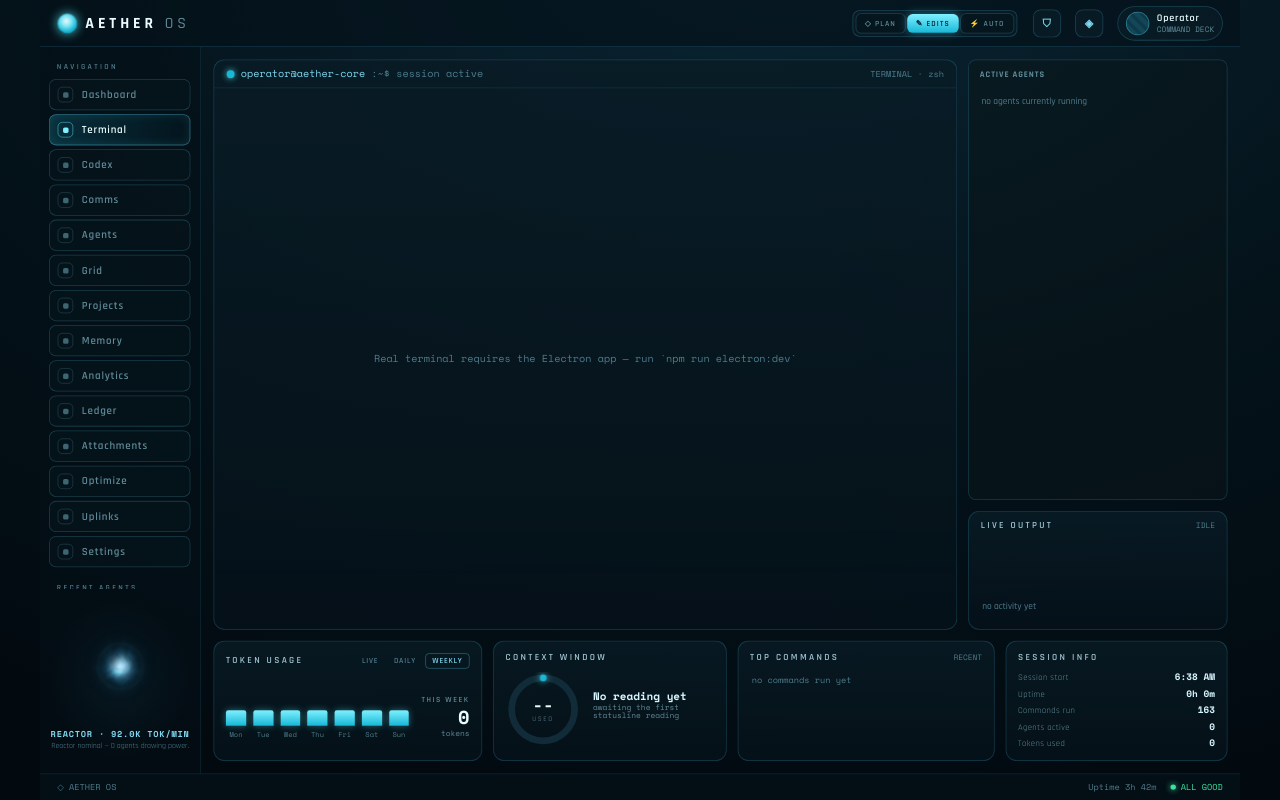
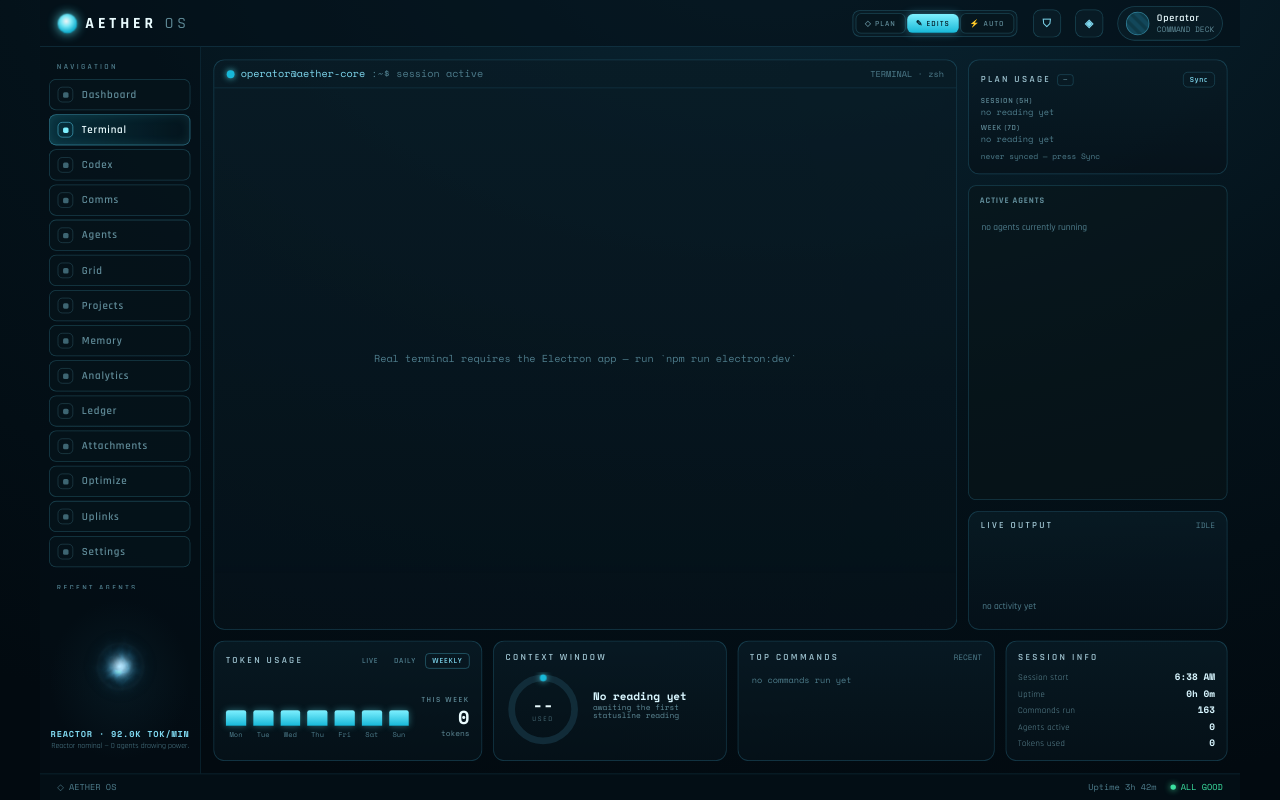
Before and after one commit to mwgrant21/Aether-OS, a React (Vite) app: page / in a window 1280 px wide. Built offline with nearby package versions, Linux system fonts and the light colour scheme.

Commit message:
feat: add PlanUsageCard to TerminalView's rail

```diff
--- a/src/components/terminal/TerminalView.tsx
+++ b/src/components/terminal/TerminalView.tsx
@@ -3,6 +3,7 @@ import { fonts, type ColorPalette } from '../../styles/tokens';
 import { useColors } from '../shared/useColors';
 import { ActiveAgentsCard } from './ActiveAgentsCard';
 import { LiveOutputCard } from './LiveOutputCard';
+import { PlanUsageCard } from './PlanUsageCard';
 import { PtyTerminal } from './PtyTerminal';
 
 export function TerminalView() {
@@ -24,6 +25,7 @@ export function TerminalView() {
       </div>
 
       <div style={railStyle}>
+        <PlanUsageCard />
         <ActiveAgentsCard />
         <LiveOutputCard />
       </div>
```
